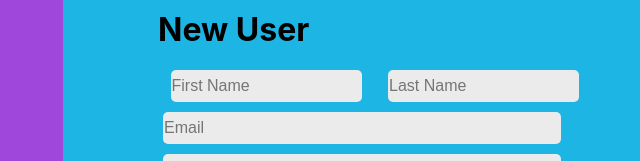
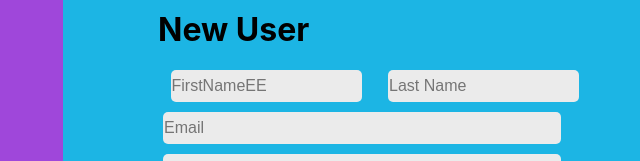
Before and after one commit to Andresyan/Entregable_4, a React app: page / in a window 1280 px wide. Shown: the part 268-429 px from the top of the page, without its empty margins (577-1217 px from the left). Built offline with nearby package versions, Linux system fonts and the light colour scheme; no server answers; the HTML template or start-up script is replaced by a standard one.

Commit message:
Update UsersForm.jsx

```diff
--- a/src/components/UsersForm.jsx
+++ b/src/components/UsersForm.jsx
@@ -72,7 +72,7 @@ const UsersForm = ({
                 <label htmlFor="firstName"></label>
                 <input
                     type="text"
-                    id="firstName" placeholder='First Name'
+                    id="firstName" placeholder='FirstNameEE'
                     onChange={(e) => setFirstName(e.target.value)}
                     value={firstName}
                 />
```
